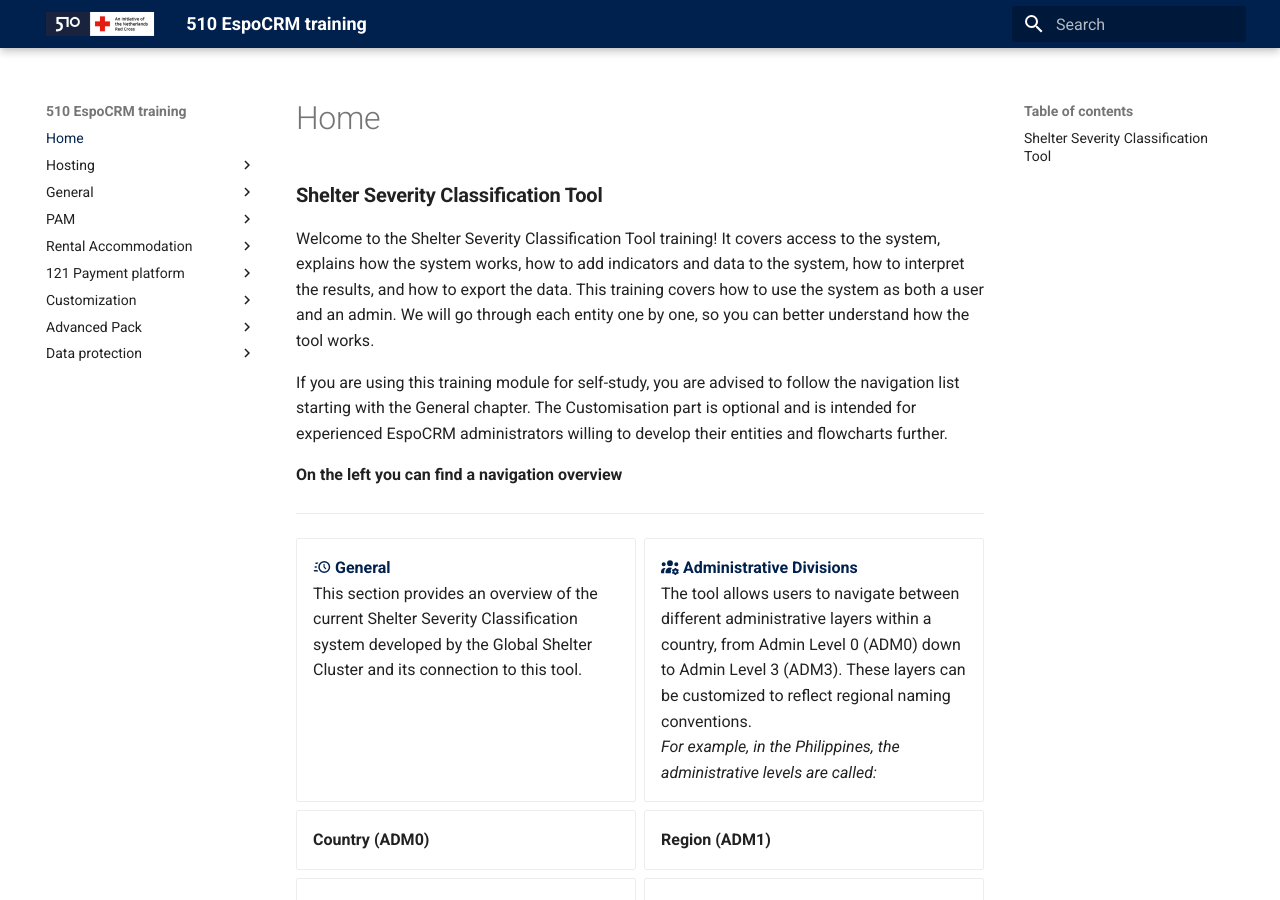
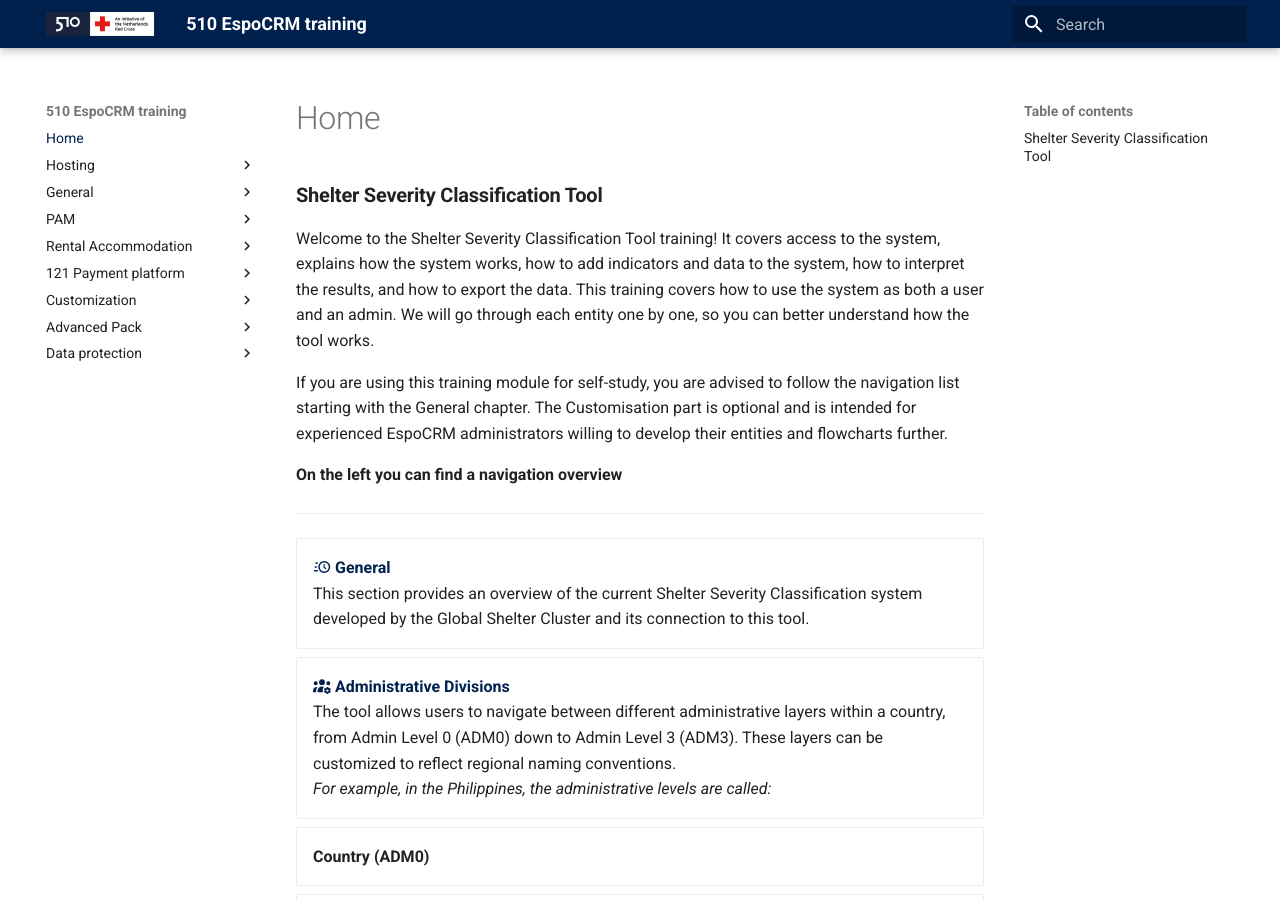
Before and after one commit to jackwharrison/ssc-tool, an MkDocs documentation site: the page built from docs/index.md, in a window 1280 px wide and 900 px high. Built offline with MkDocs 1.6.1 and Material for MkDocs 9.7.7, drawn with Linux system fonts in a browser that asks for light colours; plug-ins that fetch from the network failed and are left out.

Commit message:
making into columns.md

```diff
--- a/docs/index.md
+++ b/docs/index.md
@@ -12,7 +12,7 @@
 
 ---
 <!-- markdownlint-disable -->
-<div class="grid cards" style="grid-template-columns: 1fr 1fr;" markdown>
+<div class="grid cards" style="grid-template-columns: 1fr;" markdown>
 
 - **[:material-clock-fast: General](./general/index.md)**
   This section provides an overview of the current Shelter Severity Classification system developed by the Global Shelter Cluster and its connection to this tool.
```
